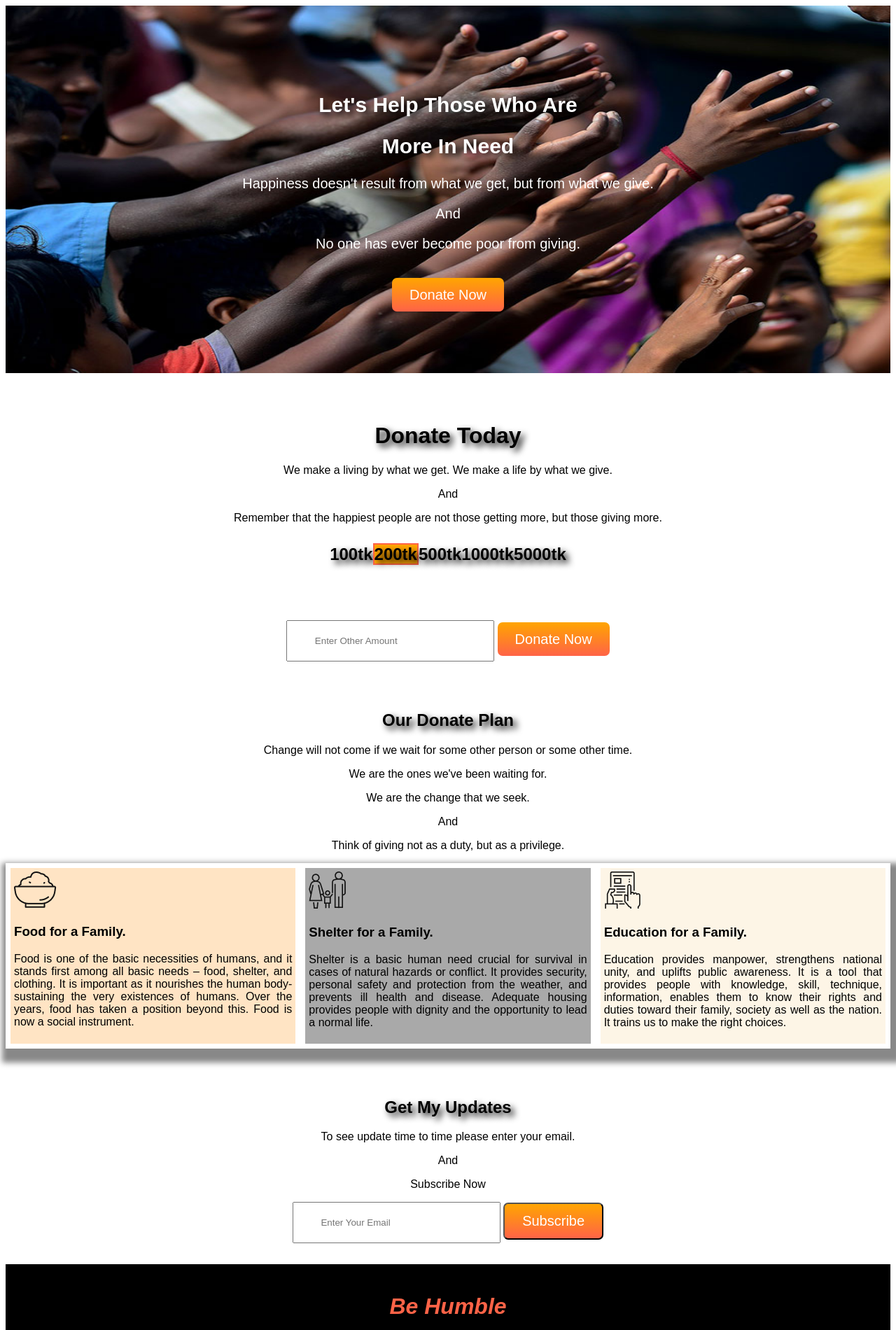
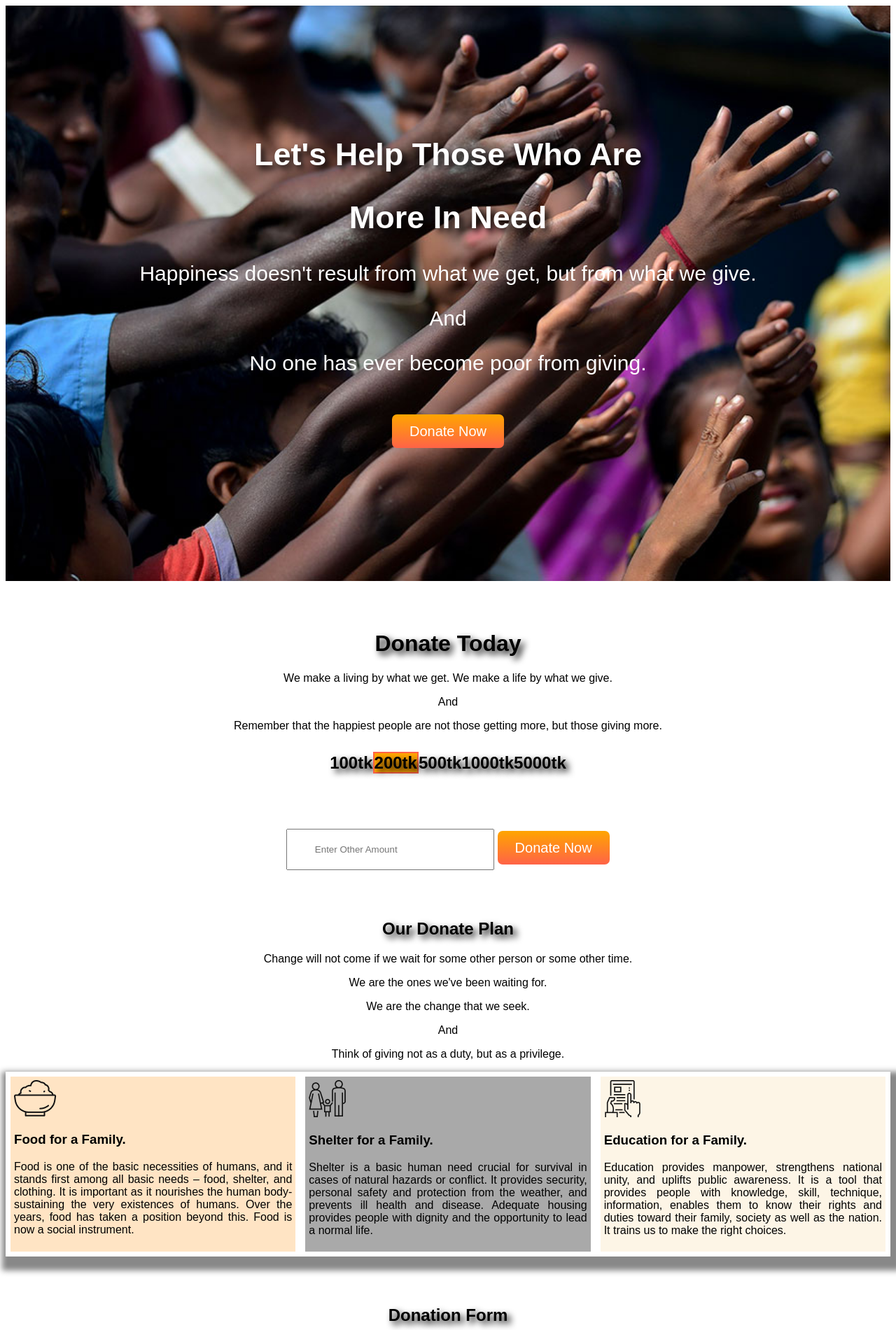
Before and after one commit to Masud-Ahmed35/assignment-1, a plain HTML site: page index.html in a window 1280 px wide. Shown: the top 1900 px of the page at 70% size. Drawn offline with Linux system fonts and the light colour scheme; a web font is replaced by a local one.

Commit message:
add title bar icon

```diff
--- a/index.html
+++ b/index.html
@@ -5,11 +5,12 @@
     <meta charset="UTF-8">
     <meta http-equiv="X-UA-Compatible" content="IE=edge">
     <meta name="viewport" content="width=device-width, initial-scale=1.0">
-    <title>Donate for Help</title>
+    <title>Donate for Survive</title>
     <link rel="preconnect" href="https://fonts.googleapis.com">
     <link rel="preconnect" href="https://fonts.gstatic.com" crossorigin>
     <link href="https://fonts.googleapis.com/css2?family=Finlandica&display=swap" rel="stylesheet">
     <link rel="stylesheet" href="style.css">
+    <link rel="icon" href="images/icon.png" type="image/gif/png">
 </head>
 
 <body>
@@ -71,6 +72,16 @@
                 duties toward their family, society as well as the nation. It trains us to make the right choices.</p>
         </div>
     </section>
+
+    <section>
+        <div class="text donate-today">
+            <h1>Donation Form</h1>
+        </div>
+        <div>
+
+        </div>
+    </section>
+
     <section>
         <div class="text donate-today">
             <h1>Get My Updates</h1>
--- a/style.css
+++ b/style.css
@@ -8,9 +8,9 @@ h1 {
 
 #header {
     color: white;
-    padding-top: 100px;
-    padding-bottom: 100px;
-    font-size: 20px;
+    padding-top: 150px;
+    padding-bottom: 200px;
+    font-size: 30px;
 }
 
 .text {
```
Also changed, not shown: images/icon.png (added).
